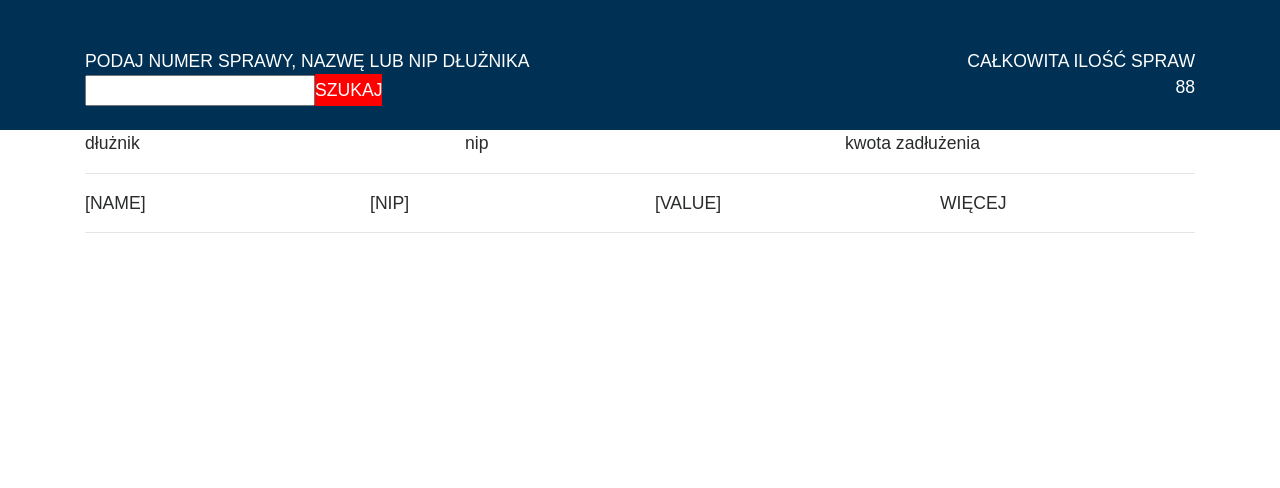
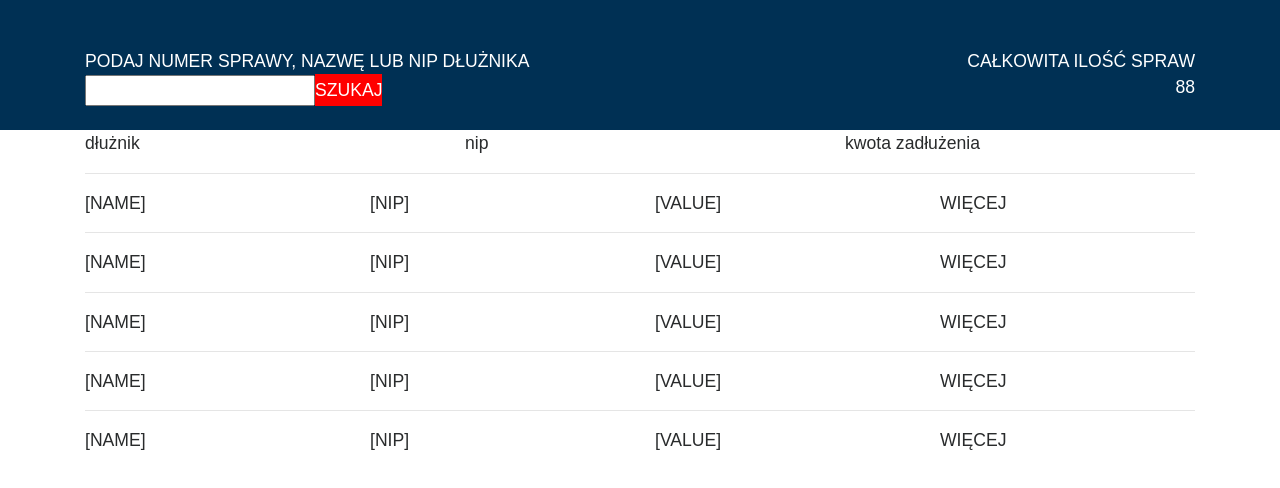
Before and after one commit to PawelKurpinski/basicsTraining, a plain HTML site: page homeWorkBootstrap/index.html in a window 1280 px wide. Drawn offline with nearby package versions, Linux system fonts and the light colour scheme.

Commit message:
14.02.18

```diff
--- a/homeWorkBootstrap/index.html
+++ b/homeWorkBootstrap/index.html
@@ -27,7 +27,7 @@
         <div class="row">
             <div class="col-12 col-lg-6">
                 <span class="d-block">PODAJ NUMER SPRAWY, NAZWĘ LUB NIP DŁUŻNIKA</span>
-                <input type="" name=""><a class="btn-88 d-inline-block" href="#">SZUKAJ</a>
+                <input type="text" name=""><a class="btn-88 d-inline-block" href="#">SZUKAJ</a>
             </div>
             <div class="col-12 col-lg-6 text-left text-lg-right">
                 <span class="d-block">CAŁKOWITA ILOŚĆ SPRAW</span>
@@ -48,7 +48,7 @@
 
     <div class="container">
         <div class="main-88-top">
-            <div class="row">
+            <div class="row" >
                 <div class="col-12 col-lg-4">dłużnik</div>
                 <div class="col-12 col-lg-4">nip</div>
                 <div class="col-12 col-lg-4">kwota zadłużenia</div>
@@ -61,6 +61,7 @@
     </div>
 
     <div class="container">
+
        <div class="row">
         <div class="col-12 col-lg-3">[NAME]</div>
         <div class="col-12 col-lg-3">[NIP]</div>
@@ -68,6 +69,34 @@
         <div class="col-12 col-lg-3">WIĘCEJ</div>
         </div>
         <hr>
+        <div class="row">
+            <div class="col-12 col-lg-3">[NAME]</div>
+            <div class="col-12 col-lg-3">[NIP]</div>
+            <div class="col-12 col-lg-3">[VALUE]</div>
+            <div class="col-12 col-lg-3">WIĘCEJ</div>
+        </div>
+        <hr>
+        <div class="row">
+            <div class="col-12 col-lg-3">[NAME]</div>
+            <div class="col-12 col-lg-3">[NIP]</div>
+            <div class="col-12 col-lg-3">[VALUE]</div>
+            <div class="col-12 col-lg-3">WIĘCEJ</div>
+        </div>
+        <hr>
+        <div class="row">
+            <div class="col-12 col-lg-3">[NAME]</div>
+            <div class="col-12 col-lg-3">[NIP]</div>
+            <div class="col-12 col-lg-3">[VALUE]</div>
+            <div class="col-12 col-lg-3">WIĘCEJ</div>
+        </div>
+        <hr>
+        <div class="row">
+            <div class="col-12 col-lg-3">[NAME]</div>
+            <div class="col-12 col-lg-3">[NIP]</div>
+            <div class="col-12 col-lg-3">[VALUE]</div>
+            <div class="col-12 col-lg-3">WIĘCEJ</div>
+        </div>
+
     </div>
 
 
```
